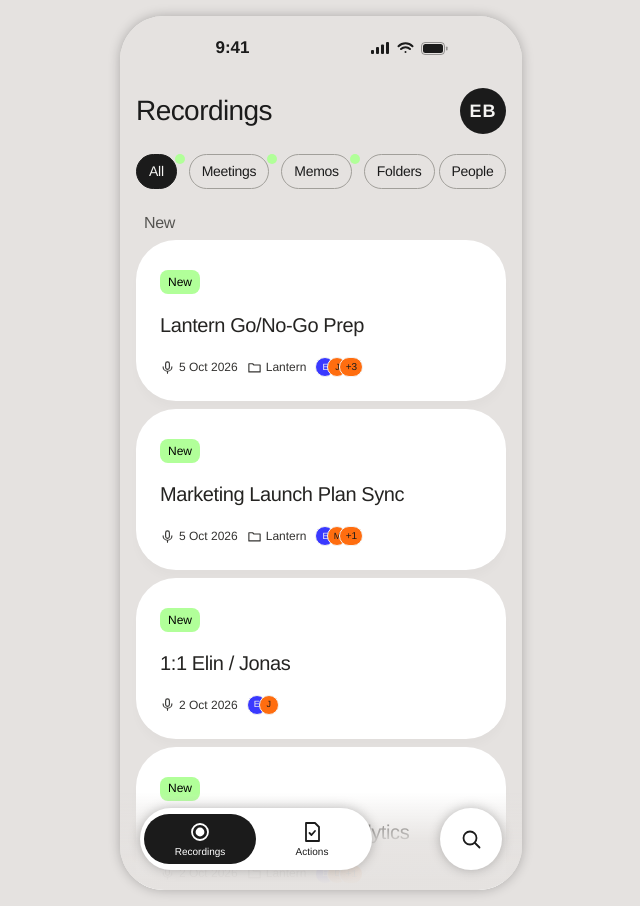
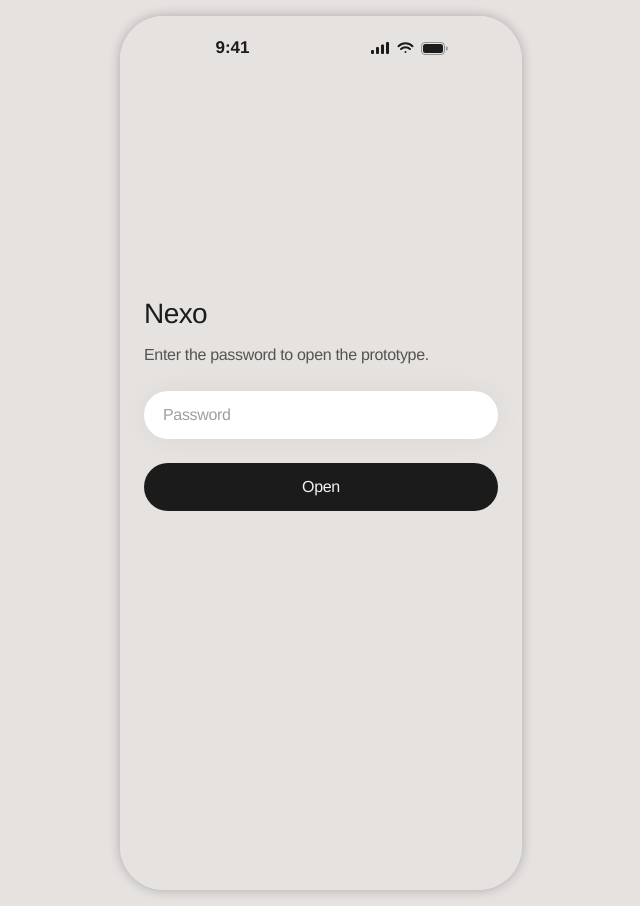
Before and after one commit to piusburkhart/nexo-search-prototype, a React (Vite) app: page / in a window 1280 px wide. Shown: the whole page, without its empty margins (319-959 px from the left). Built offline with nearby package versions, Linux system fonts and the light colour scheme.

Commit message:
Password gate, empty search default, AI last resort and keyboard dismiss, status bar strip, lower search bar

```diff
--- a/src/App.tsx
+++ b/src/App.tsx
@@ -4,6 +4,8 @@ import Search from './screens/Search'
 import Transcript from './screens/Transcript'
 import { MeetingDetail, MemoDetail } from './screens/Details'
 import { useRoute } from './router'
+import Gate, { isUnlocked } from './screens/Gate'
+import { useState } from 'react'
 
 function Routes() {
   const [screen, id] = useRoute().segments
@@ -17,6 +19,8 @@ function Routes() {
 }
 
 export default function App() {
+  const [unlocked, setUnlocked] = useState(isUnlocked)
+  if (!unlocked) return <PhoneFrame><Gate onUnlock={() => setUnlocked(true)} /></PhoneFrame>
   return (
     <PhoneFrame>
       {/* iOS only opens the keyboard for focus() called inside a tap. The Search screen mounts later
--- a/src/components/Chrome.tsx
+++ b/src/components/Chrome.tsx
@@ -59,12 +59,20 @@ export function Screen({ children, dock, tone = 'gray-50' }: { children: ReactNo
   // The browser's status bar takes this colour so it blends into the screen (theme-color).
   useEffect(() => {
     const color = getComputedStyle(document.documentElement).getPropertyValue(`--color-${tone}`).trim()
-    document.querySelector('meta[name=theme-color]')?.setAttribute('content', color)
+    // Replace the tag rather than edit it: Safari re-reads a fresh theme-color more reliably.
+    document.querySelectorAll('meta[name=theme-color]').forEach((m) => m.remove())
+    const meta = document.createElement('meta')
+    meta.name = 'theme-color'
+    meta.content = color
+    document.head.appendChild(meta)
     document.documentElement.style.background = color
     document.body.style.background = color
   }, [tone])
+  const bg = tone === 'gray-200' ? 'bg-gray-200' : 'bg-gray-50'
   return (
-    <div className={`absolute inset-0 flex flex-col pt-[max(env(safe-area-inset-top),12px)] sm:pt-0 ${tone === 'gray-200' ? 'bg-gray-200' : 'bg-gray-50'}`}>
+    <div className={`absolute inset-0 flex flex-col pt-[max(env(safe-area-inset-top),12px)] sm:pt-0 ${bg}`}>
+      {/* iOS tints the status bar from the fixed element at the top edge, so give it the screen's colour */}
+      <div aria-hidden="true" className={`fixed inset-x-0 top-0 z-50 h-[env(safe-area-inset-top)] sm:hidden ${bg}`} />
       <StatusBar />
       {children}
       {dock}
--- a/src/components/Dock.tsx
+++ b/src/components/Dock.tsx
@@ -24,6 +24,8 @@ export function TabBar({ onSearch }: { onSearch: () => void }) {
 /** Tapping a suggestion must not blur the search field (keeps the keyboard open). */
 export const keepFocus = (e: { preventDefault: () => void }) => e.preventDefault()
 export const refocusSearch = () => document.querySelector<HTMLInputElement>('input[aria-label="Search"]')?.focus()
+
+export const blurSearch = () => { const a = document.activeElement; if (a instanceof HTMLInputElement) a.blur() }
 
 const escRe = (w: string) => w.replace(/[.*+?^${}()|[\]\\]/g, '\\$&')
 
--- a/src/index.css
+++ b/src/index.css
@@ -42,7 +42,7 @@
 
 /* Search bar bottom padding: safe area normally, tight when the keyboard is up (set via data-kb). */
 :root { --bar-pb: max(env(safe-area-inset-bottom), 24px); }
-html[data-kb='open'] { --bar-pb: 8px; }
+html[data-kb='open'] { --bar-pb: 2px; }
 
 @layer base {
   html, body, #root { height: 100%; }
--- /dev/null
+++ b/src/screens/Gate.tsx
@@ -0,0 +1,41 @@
+import { useState } from 'react'
+import { Screen } from '../components/Chrome'
+
+/** SHA-256 of the password (client-side gate only: keeps casual visitors out, not a real security boundary). */
+const HASH = '88c7f08d0be5407e361c165b1b84fdf5ae2f8cb7f76195c8d309330bd7b61527'
+const KEY = 'nexo-auth'
+
+const sha256 = async (text: string) =>
+  [...new Uint8Array(await crypto.subtle.digest('SHA-256', new TextEncoder().encode(text)))]
+    .map((b) => b.toString(16).padStart(2, '0')).join('')
+
+export const isUnlocked = () => {
+  try { return localStorage.getItem(KEY) === HASH } catch { return false }
+}
+
+export default function Gate({ onUnlock }: { onUnlock: () => void }) {
+  const [value, setValue] = useState('')
+  const [wrong, setWrong] = useState(false)
+  const submit = async (e: React.FormEvent) => {
+    e.preventDefault()
+    if ((await sha256(value)) === HASH) {
+      try { localStorage.setItem(KEY, HASH) } catch { /* private mode: stay unlocked for this session only */ }
+      onUnlock()
+    } else setWrong(true)
+  }
+  return (
+    <Screen tone="gray-200">
+      <form onSubmit={submit} className="flex min-h-0 flex-1 flex-col justify-center gap-6 px-6 pb-[20vh]">
+        <h1 className="text-heading-xl leading-[1.2] tracking-heading">Nexo</h1>
+        <p className="-mt-3 text-heading-xs tracking-heading text-gray-800">Enter the password to open the prototype.</p>
+        <label className="flex h-12 items-center rounded-pill bg-white px-[19px] shadow-pill">
+          <input type="password" autoFocus value={value} aria-label="Password" placeholder="Password"
+            autoComplete="current-password" onChange={(e) => { setValue(e.target.value); setWrong(false) }}
+            className="min-w-0 flex-1 bg-transparent text-heading-xs tracking-heading outline-none placeholder:text-gray-600" />
+        </label>
+        {wrong && <p role="alert" className="-mt-3 px-2 text-body-m text-gray-800">Wrong password</p>}
+        <button type="submit" className="h-12 rounded-pill bg-gray-975 text-center text-heading-xs tracking-heading text-gray-50">Open</button>
+      </form>
+    </Screen>
+  )
+}
--- a/src/screens/Search.tsx
+++ b/src/screens/Search.tsx
@@ -2,11 +2,10 @@ import { useEffect, useMemo, useState } from 'react'
 import { Screen } from '../components/Chrome'
 import { EmptyState, SectionLabel } from '../components/Atoms'
 import { HitCard, RecordingCard } from '../components/Cards'
-import { DatePill, SearchBar, TagCard, keepFocus, refocusSearch, type TagRow } from '../components/Dock'
+import { DatePill, SearchBar, TagCard, refocusSearch, blurSearch, type TagRow } from '../components/Dock'
 import { MicIcon, ChatIcon, SparkleIcon, WaveIcon } from '../components/Icons'
-import { data, folderName, recordings } from '../data'
 import { navigate, useRoute } from '../router'
-import { dateCount, emptyResults, everything, parseQuery, search, synthesize, total, wantsAi } from '../search'
+import { dateCount, emptyResults, everything, parseQuery, search, synthesize, total } from '../search'
 
 type Tag = 'meetings' | 'memos' | 'transcript'
 
@@ -65,9 +64,8 @@ export default function Search() {
   }, [ai, q])
   const synth = useMemo(() => (ai ? synthesize(q) : null), [ai, q])
 
-  const folderCount = recordings.filter((r) => r.item.projectId === data.project.id).length
   const noResults = !idle && total(results) === 0
-  const showAiPill = hasText && !ai && wantsAi(q)
+  const showAiPill = hasText && !ai // always offered as a last resort (D33)
 
   return (
     <Screen
@@ -76,7 +74,7 @@ export default function Search() {
           {hasText && !ai && (showAiPill || showDate || rows.length > 0) && (
             <div className="flex flex-col items-start gap-2 px-5 pb-3">
               {showAiPill && (
-                <button onClick={() => set({ ai: '1' })} onMouseDown={keepFocus} data-testid="ai-synthesis"
+                <button onClick={() => { blurSearch(); set({ ai: '1' }) }} data-testid="ai-synthesis"
                   className="flex h-[46px] items-center gap-2 rounded-pill bg-white px-4 text-body-m shadow-pill">
                   <SparkleIcon />AI Synthesis
                 </button>
@@ -103,7 +101,7 @@ export default function Search() {
               <div className="flex flex-col gap-4">
                 <div className="px-2"><SparkleIcon />
                   {synth?.text ? <p data-testid="ai-result" className="mt-3 text-heading-xs leading-[1.2] tracking-heading">{synth.text}</p>
-                    : <p className="mt-3 text-heading-xs">Nothing to synthesize for this question.</p>}
+                    : <p className="mt-3 text-heading-xs">Can’t help you with that.</p>}
                 </div>
               </div>
             )}
@@ -116,22 +114,7 @@ export default function Search() {
             </div>
           </section>
         ) : idle ? (
-          <>
-            <p className="px-2 pt-3.5 pb-[50px] text-heading-xs tracking-heading text-gray-975">Ask about anything.</p>
-            <div className="flex flex-col gap-2">
-              <SectionLabel>Folders</SectionLabel>
-              <button onClick={() => set({ q: data.project.name.replace(/^Project /, '') })} data-testid="folder-card"
-                className="flex h-[202px] w-[195px] flex-col justify-end rounded-hit bg-white pb-4 pl-4 pr-3">
-                <span className="text-heading-xl leading-[1.2] tracking-heading">{folderName(data.project.id)}</span>
-                <span className="mt-1 flex items-center gap-1 text-heading-s tracking-heading text-gray-800"><WaveIcon className="size-4" />{folderCount}</span>
-              </button>
-              <div className="h-[51px]" />
-              <SectionLabel>Recordings</SectionLabel>
-              {recordings.slice(0, 3).map((r) => (
-                <RecordingCard key={r.item.id} rec={r} />
-              ))}
-            </div>
-          </>
+          <p className="px-2 pt-3.5 text-heading-xs tracking-heading text-gray-975">Ask about anything.</p>
         ) : noResults ? (
           <EmptyState query={q.trim()} />
         ) : (
--- a/src/search.ts
+++ b/src/search.ts
@@ -97,9 +97,6 @@ export const dateCount = (q: Query) =>
 
 const STOP = new Set('the a an in on of to and for is are was what why how did do does about we with it be any who when'.split(' '))
 
-/** AI search is offered when the query reads like a question (D9). */
-export const wantsAi = (raw: string) => raw.trim().endsWith('?') || raw.trim().split(/\s+/).length >= 3
-
 /** Extractive "synthesis": loose (any-word) ranking over transcript segments. */
 export function synthesize(raw: string): { text: string; hits: TranscriptHit[] } {
   const terms = parseQuery(raw.replace(/[?!.,]/g, ' ')).terms.filter((w) => !STOP.has(w))
```
Also changed, not shown: 3 other files (tests, documents, lock files or other folders).
